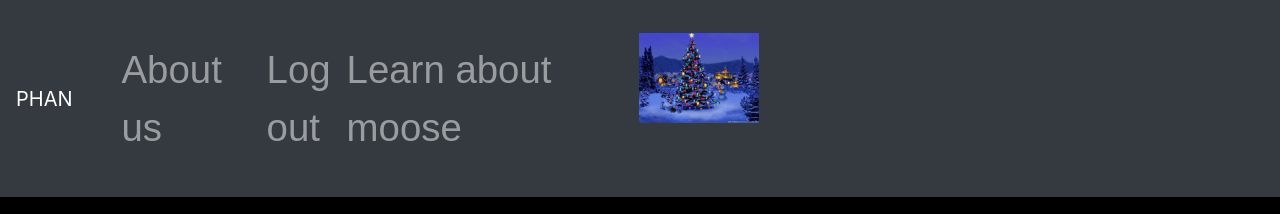
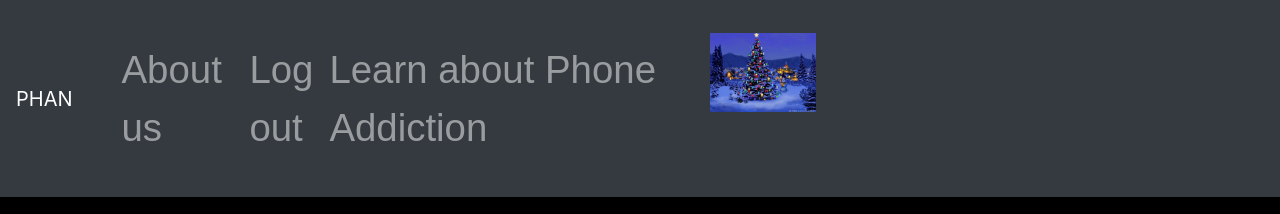
Before and after one commit to JimHLin/PHAN, a plain HTML site: page main.html in a window 1280 px wide. Shown: the top 214 px of the page. Drawn offline with nearby package versions, Linux system fonts and the light colour scheme; no server answers; a script that the page names is missing.

Commit message:
more about phone addiction

```diff
--- a/main.html
+++ b/main.html
@@ -58,7 +58,7 @@
                     <a class="nav-link" href="" id="logout">Log out</a>
                 </li>
                 <li class="nav-item">
-                    <a class="nav-link" href="https://en.wikipedia.org/wiki/Moose">Learn about moose</a>
+                    <a class="nav-link" href="https://www.helpguide.org/articles/addictions/smartphone-addiction.htm">Learn about Phone Addiction</a>
                 </li>
                 <li class="nav-item">
                     <input type="image" src="images/christmas.jpeg" id="Christmas">
```
